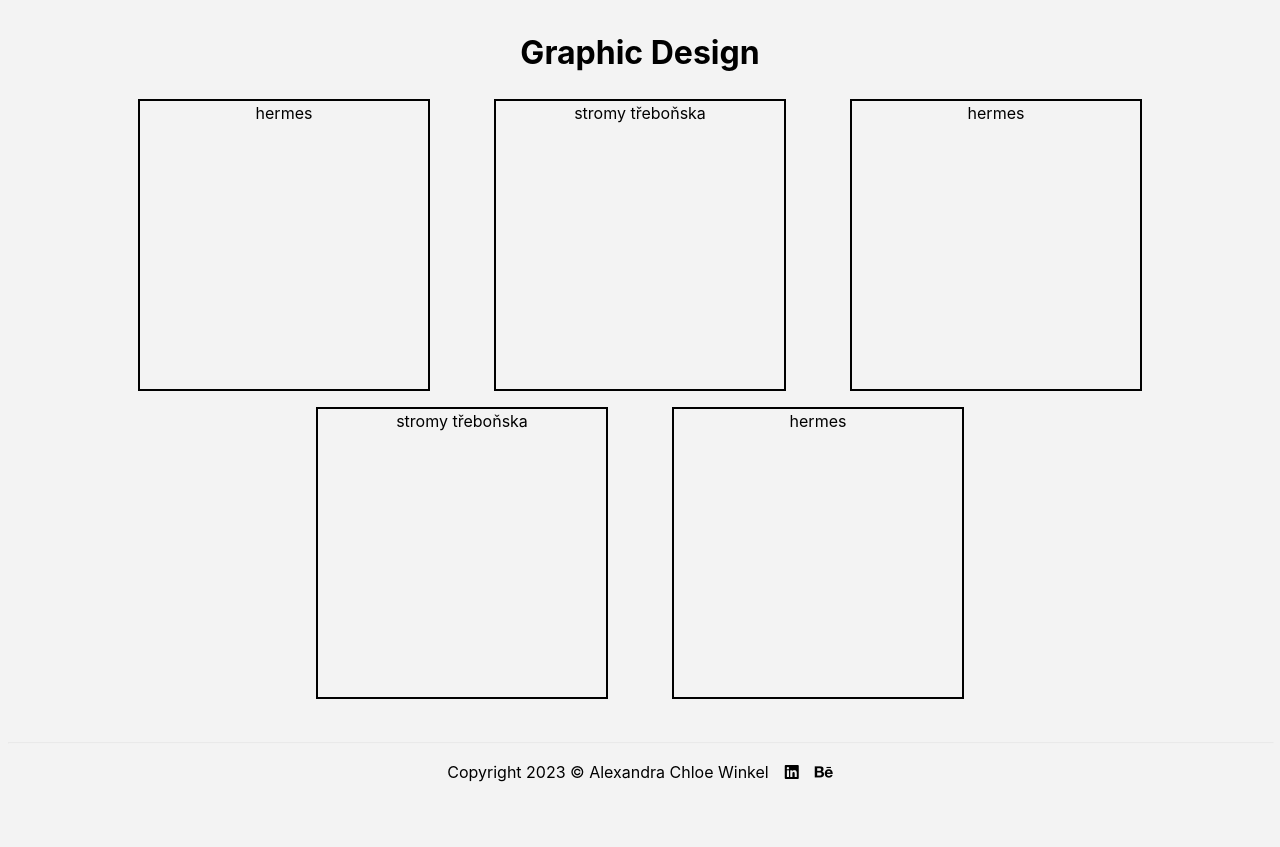
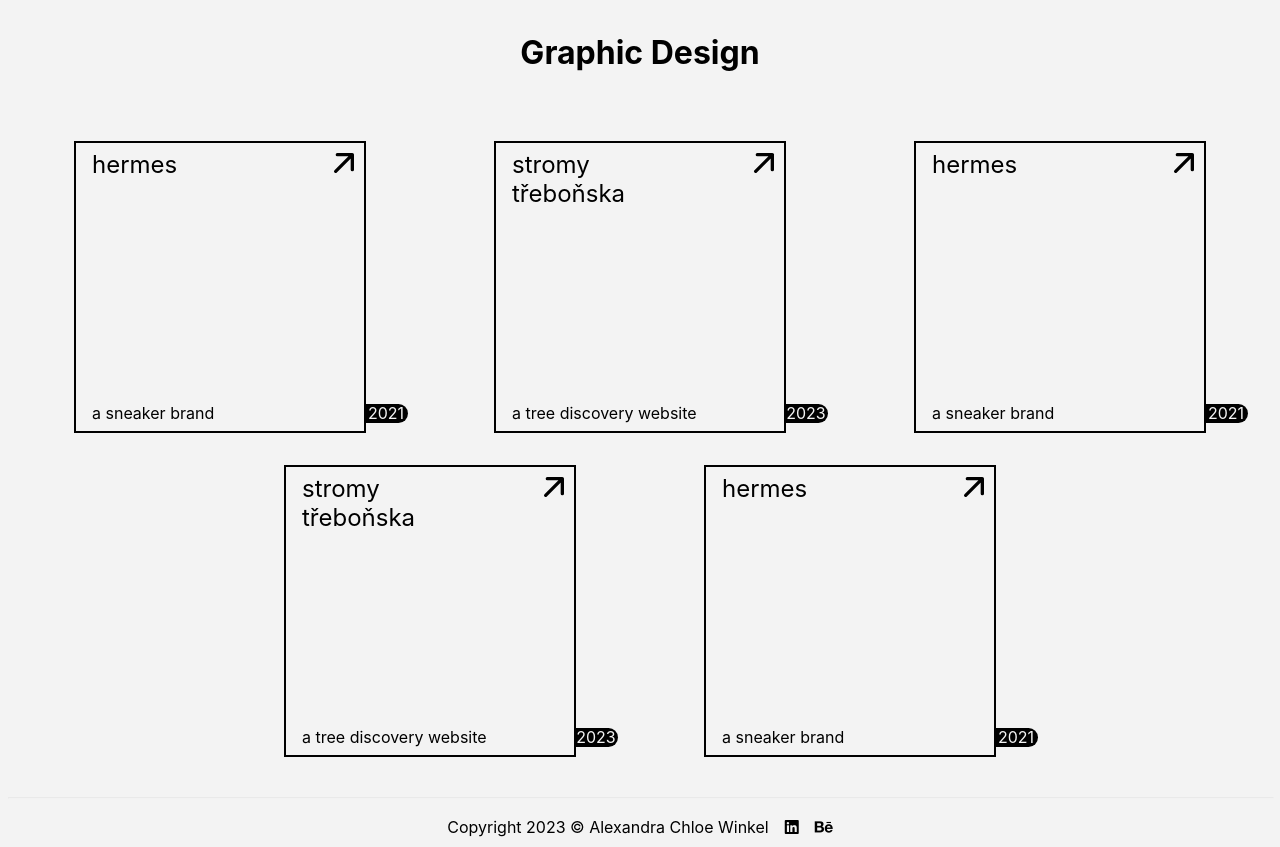
Before and after one commit to fourstepper/chloewinkel.com, a SvelteKit app: page /graphic-design in a window 1280 px wide. Before the commit the page ends 800 px from the top, so only its background shows below. Built offline with nearby package versions, Linux system fonts and the light colour scheme.

Commit message:
feat(graphic-design): work done on /graphic-design

```diff
--- a/src/routes/graphic-design/+page.svelte
+++ b/src/routes/graphic-design/+page.svelte
@@ -40,6 +40,15 @@
     <a href={box.href}>
       <div class="box">
         <div class="title">{box.title}</div>
+        <div class="description">{box.description}</div>
+        <div class="year-tag">{box.year}</div>
+        <img
+          class="arrow-up-right"
+          alt="An arrow pointing to to the top right corner of each box"
+          width="40px"
+          height="40px"
+          src="/assets/arrow-up-right.svg"
+        />
       </div>
     </a>
   {/each}
@@ -52,12 +61,20 @@
     flex-wrap: wrap;
     place-content: center;
     column-gap: 4rem;
-    row-gap: 1rem;
+    row-gap: 2rem;
+    margin-top: 4rem;
+    line-height: 1.2;
+  }
+  @media screen and (min-width: 1280px) {
+    .wrapper {
+      column-gap: 8rem;
+    }
   }
   .box {
+    position: relative;
     border-style: solid;
+    text-align: start;
     border-width: 2px;
-    display: relative;
     height: 18rem;
     width: 18rem;
   }
@@ -67,6 +84,35 @@
       width: 12rem;
     }
   }
+  .title {
+    position: absolute;
+    left: 1rem;
+    top: 0.5rem;
+    width: 9rem;
+    font-size: 1.5rem;
+  }
+  .description {
+    position: absolute;
+    bottom: 0.5rem;
+    left: 1rem;
+  }
+  .year-tag {
+    position: absolute;
+    right: -2.75rem;
+    bottom: 0.5rem;
+    width: 2.75rem;
+    border-top-right-radius: 1rem;
+    border-bottom-right-radius: 1rem;
+    // TODO: move colors to variables
+    text-align: center;
+    color: #f3f3f3;
+    background-color: black;
+  }
+  .arrow-up-right {
+    position: absolute;
+    right: 0;
+    top: 0;
+  }
   a {
     color: inherit;
     text-decoration: none;
```
Also changed, not shown: static/assets/arrow-up-right.svg (added).
